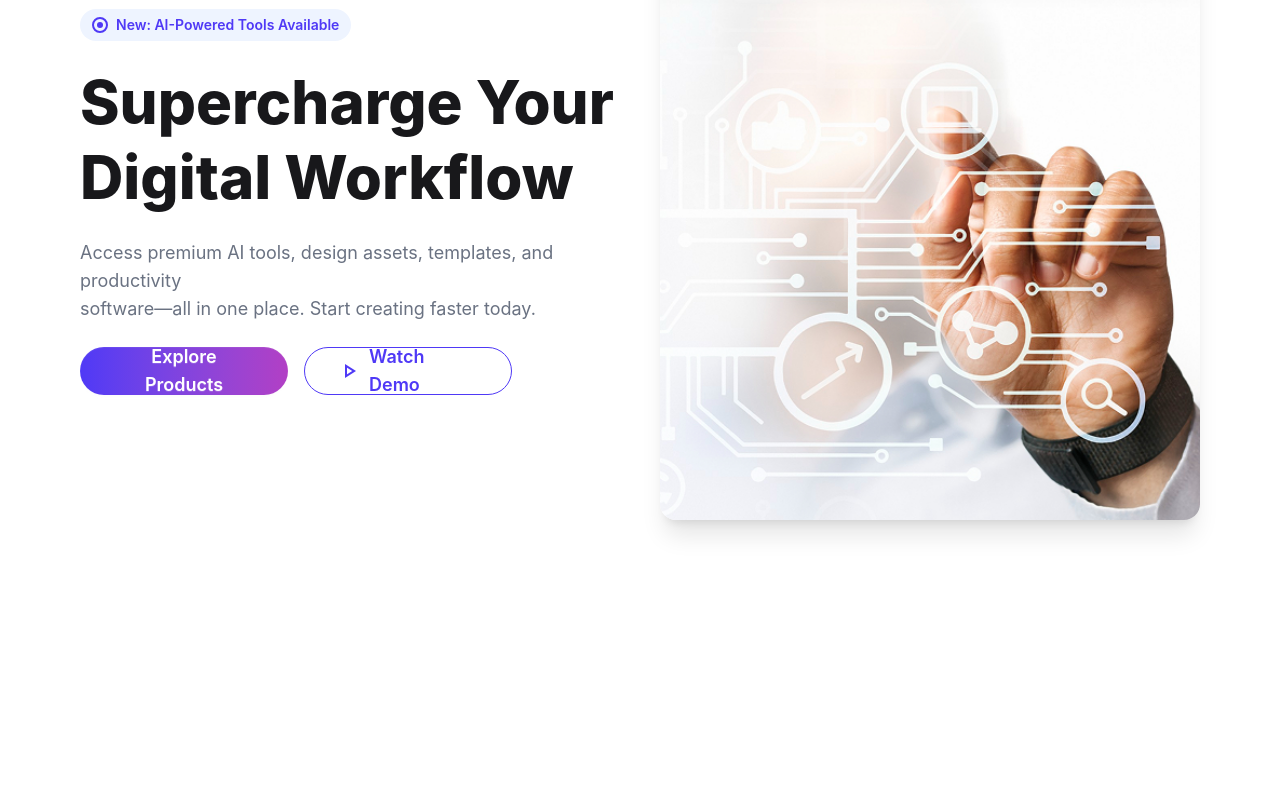
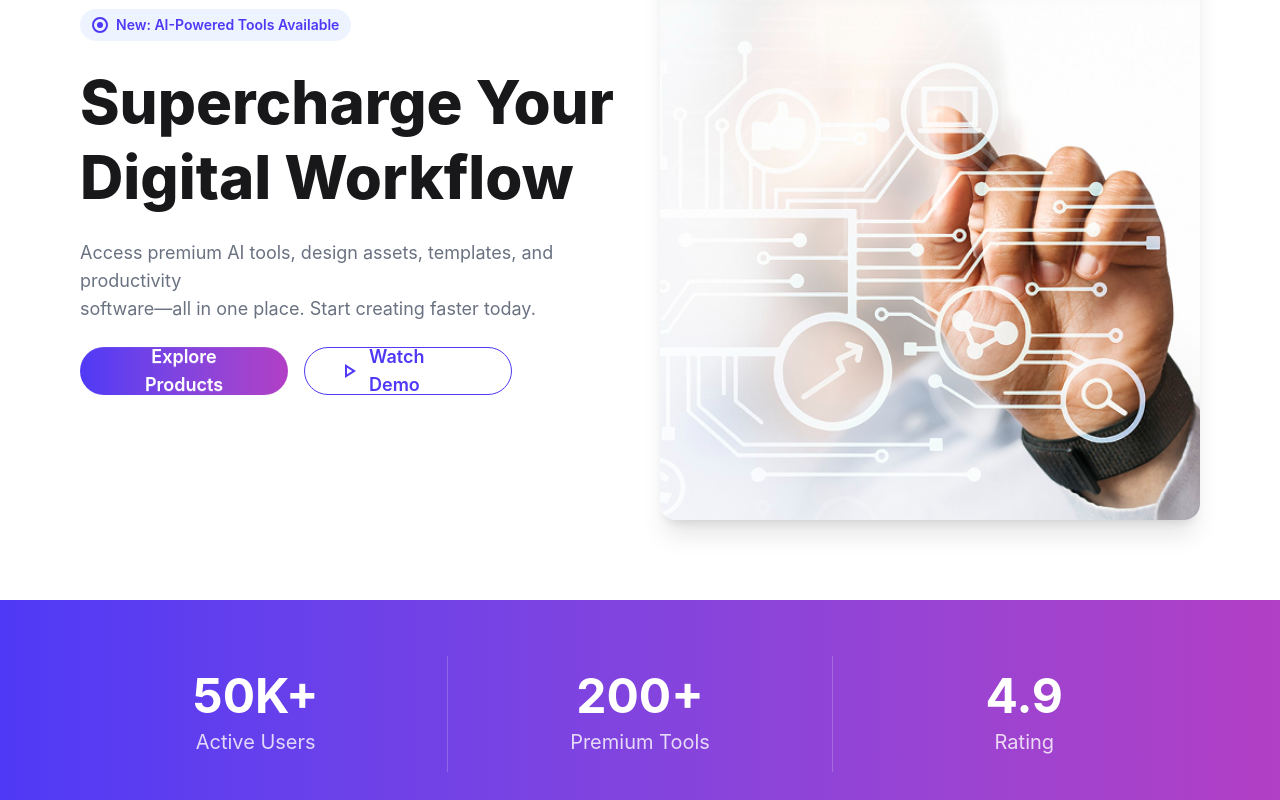
Before and after one commit to jannatulmaoya-JM/digitools-platform, a React (Vite) app: page / in a window 1280 px wide. Shown: the part 262-1062 px from the top of the page. Before the commit the page ends 862 px from the top, so only its background shows below. Built offline with nearby package versions, Linux system fonts and the light colour scheme.

Commit message:
stars section complite

```diff
--- a/src/App.jsx
+++ b/src/App.jsx
@@ -45,12 +45,9 @@ function App() {
       </div>
 {/* banner section */}
 
-    <div className="banner bg-white py-10 lg:py-20">
-
-      <div className="bannerContainer mx-auto max-w-7xl px-4 lg:px-20 flex flex-col lg:flex-row items-center justify-between gap-10">
-
-
-       <div className="bannerContent flex-1 text-left">
+  <div className="banner bg-white py-10 lg:py-20">
+    <div className="bannerContainer mx-auto max-w-7xl px-4 lg:px-20 flex flex-col lg:flex-row items-center justify-between gap-10">
+      <div className="bannerContent flex-1 text-left">
           <div className="inline-flex items-center gap-2 bg-[#EEF4FF]   px-3 py-1.5 rounded-full mb-6">
             <div className="flex items-center justify-center w-4 h-4  rounded-full border-2 border-[#4F39F6]">
               <div className="w-1.5 h-1.5 bg-[#4F39F6] rounded-full">
@@ -95,6 +92,25 @@ function App() {
 
       </div>
     </div>
+{/* stars section */}
+
+    <div className="w-full h-50 bg-linear-to-r from-[#4F39F6] to-[#b23fc5] py-14 text-white">
+      <div className="flex flex-col md:flex-row text-center max-w-6xl mx-auto items-center">
+        <div className="flex-1 py-4">
+         <h2 className="text-5xl font-bold">50K+</h2>
+         <p className="text-xl opacity-80 mt-2">Active Users</p>
+       </div>
+        <div className="flex-1 py-4 border-y md:border-y-0 md:border-x border-white/20">
+         <h2 className="text-5xl font-bold">200+</h2>
+         <p className="text-xl opacity-80 mt-2">Premium Tools</p>
+       </div>
+        <div className="flex-1 py-4">
+         <h2 className="text-5xl font-bold">4.9</h2>
+         <p className="text-xl opacity-80 mt-2">Rating</p>
+       </div>
+
+      </div>
+   </div>
 
     </>
   )
```
